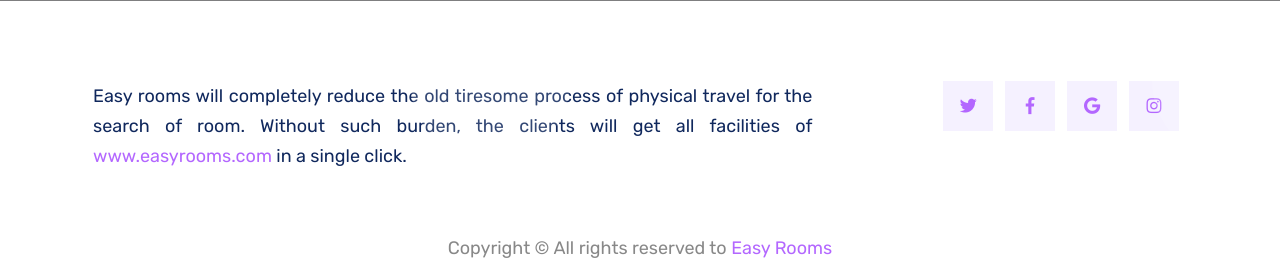
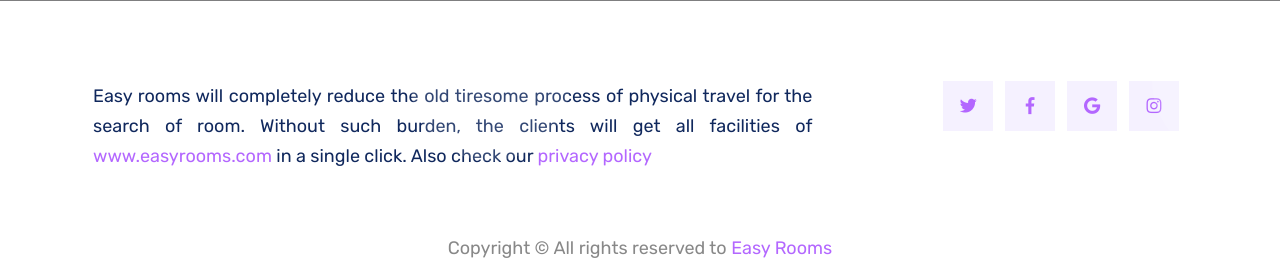
Before and after one commit to BikashJhendi/easyrooms, a Django app: page /signup in a window 1280 px wide. Shown: the part 1011-1289 px from the top of the page. Run offline with Django 3.2, Linux system fonts and the light colour scheme; some libraries are stand-ins or nearby versions.

Commit message:
privacy and homepage link updated

```diff
--- a/roomsapps/templates/signup.html
+++ b/roomsapps/templates/signup.html
@@ -160,8 +160,8 @@
                             <p>Easy rooms will completely reduce the old tiresome process of physical travel for the
                                 search of room.
                                 Without such burden, the clients will get all facilities of
-                                <a href="{% url 'index' %}" target="_blank">www.easyrooms.com</a>
-                                in a single click.
+                                <a href="{% url 'index'%}" target="_blank">www.easyrooms.com</a>
+                                in a single click. Also check our <a href="{% url 'privacy' %}" target="_blank">privacy policy </a>
                             </p>
                         </div>
                     </div>
@@ -190,7 +190,7 @@
                         <div class="col-xl-12 col-lg-12 ">
                             <div class="footer-copy-right">
                                 <p>Copyright &copy; All rights reserved to
-                                    <a href="index.html" target="_blank">Easy Rooms</a>
+                                    <a href="{% url 'index'%}" target="_blank">Easy Rooms</a>
                                 </p>
                             </div>
                         </div>
```
